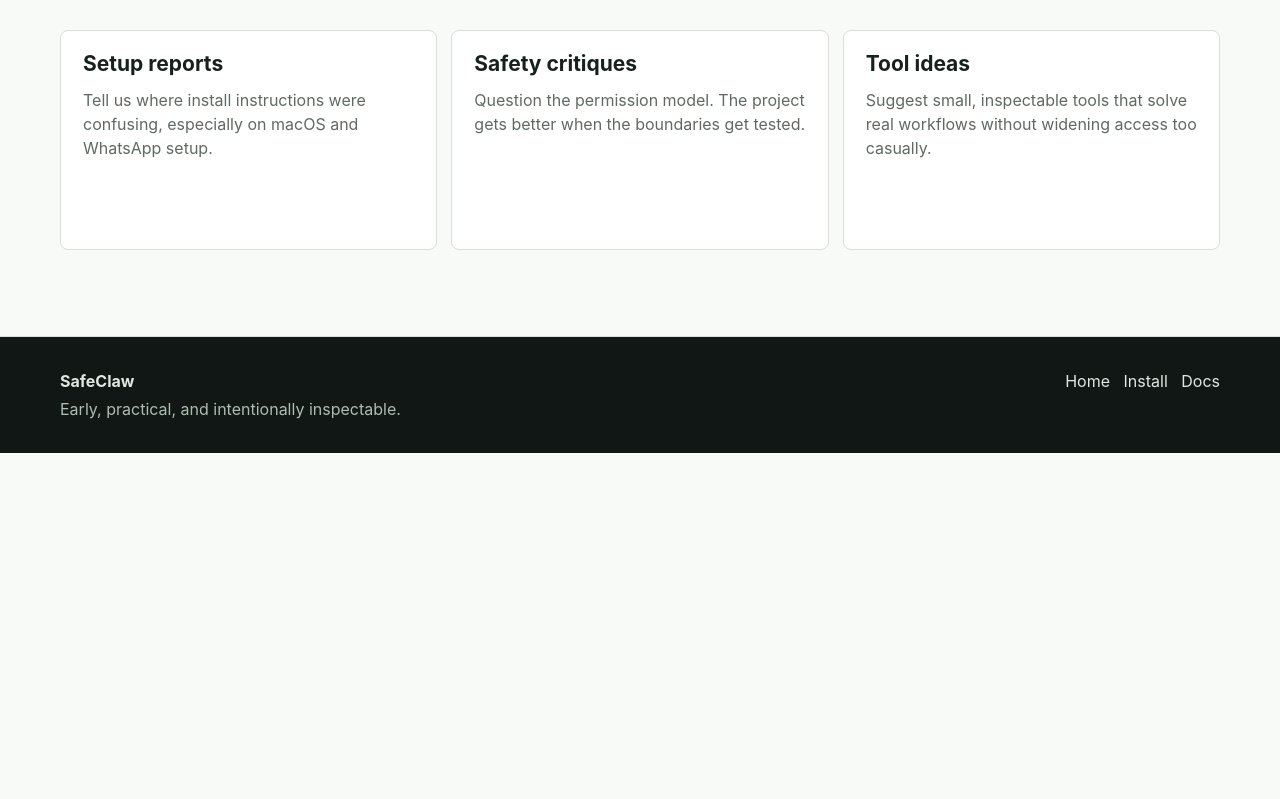
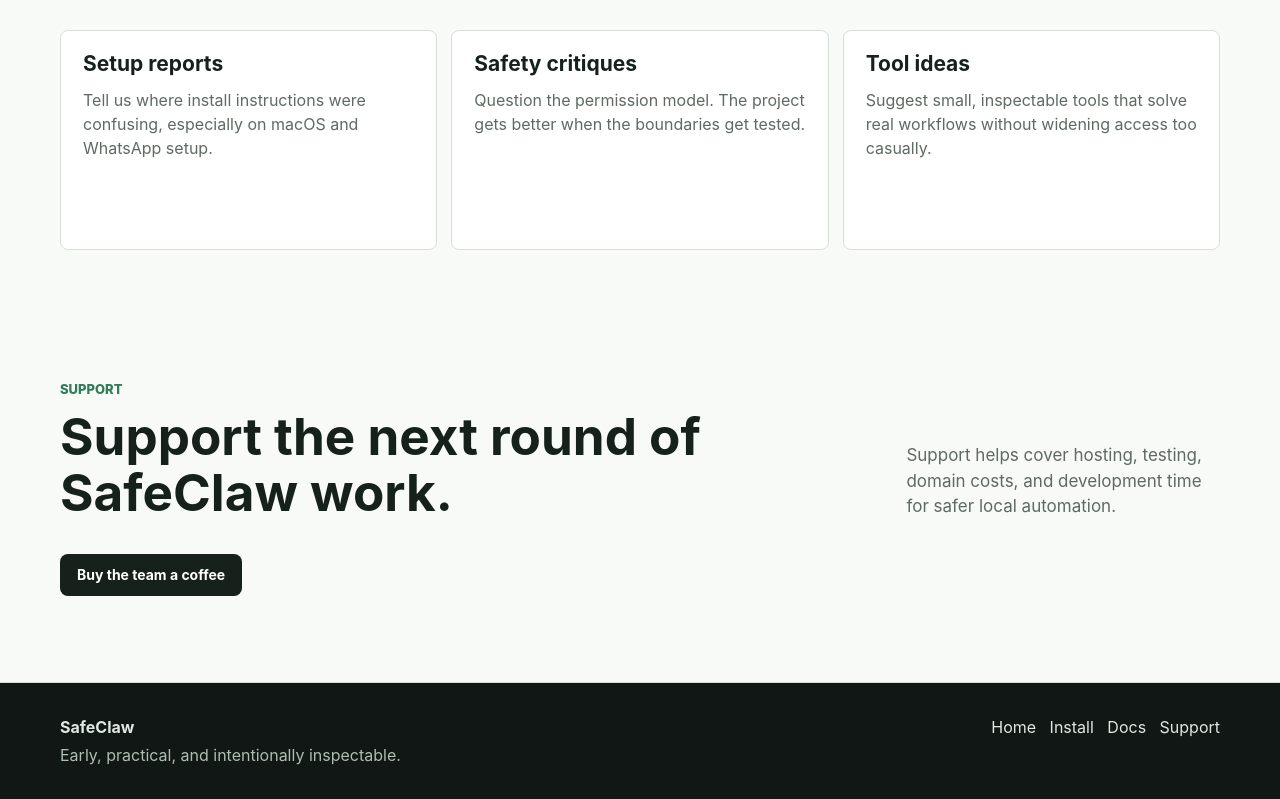
Before and after one commit to amahmood561/SafeClaw, a plain HTML site: page site/roadmap.html in a window 1280 px wide. Shown: the part 1962-2761 px from the top of the page. Before the commit the page ends 2415 px from the top, so only its background shows below. Drawn offline with Linux system fonts and the light colour scheme.

Commit message:
update for coffee support

```diff
--- a/site/roadmap.html
+++ b/site/roadmap.html
@@ -96,12 +96,23 @@
           <article class="card"><h3>Tool ideas</h3><p>Suggest small, inspectable tools that solve real workflows without widening access too casually.</p></article>
         </div>
       </section>
+
+      <section class="section tight">
+        <div class="section-header">
+          <div>
+            <p class="section-kicker">Support</p>
+            <h2>Support the next round of SafeClaw work.</h2>
+          </div>
+          <p class="section-summary">Support helps cover hosting, testing, domain costs, and development time for safer local automation.</p>
+        </div>
+        <a class="button primary" href="https://buymeacoffee.com/alifla">Buy the team a coffee</a>
+      </section>
     </main>
 
     <footer class="footer">
       <div class="footer-inner">
         <div><strong>SafeClaw</strong><p>Early, practical, and intentionally inspectable.</p></div>
-        <div><a href="index.html">Home</a> &nbsp; <a href="install.html">Install</a> &nbsp; <a href="docs.html">Docs</a></div>
+        <div><a href="index.html">Home</a> &nbsp; <a href="install.html">Install</a> &nbsp; <a href="docs.html">Docs</a> &nbsp; <a href="https://buymeacoffee.com/alifla">Support</a></div>
       </div>
     </footer>
   </body>
```
Also changed, not shown: site/api.html (+1 -1 lines), site/docs.html (+5 -1 lines), site/index.html (+12 -1 lines), site/install.html (+1 -1 lines), .github/FUNDING.yml (added), README.md, site/README.md.
